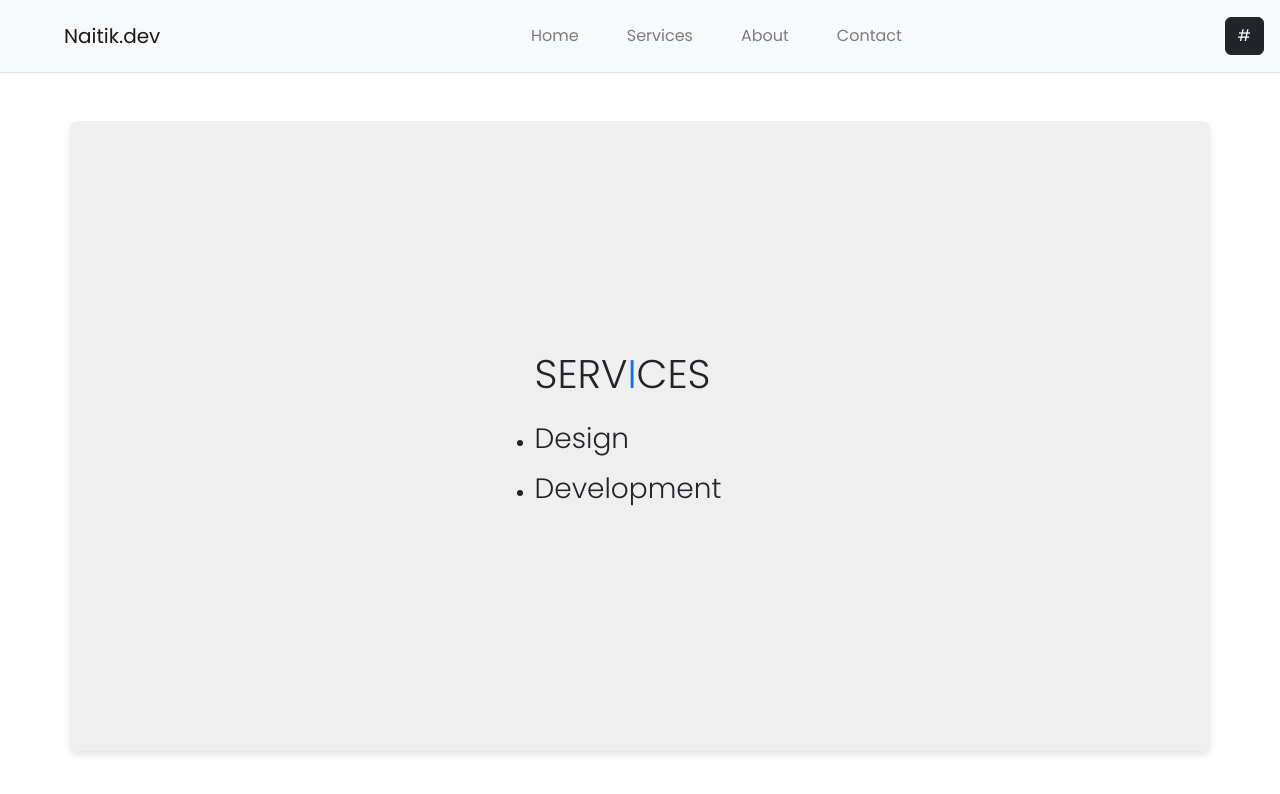
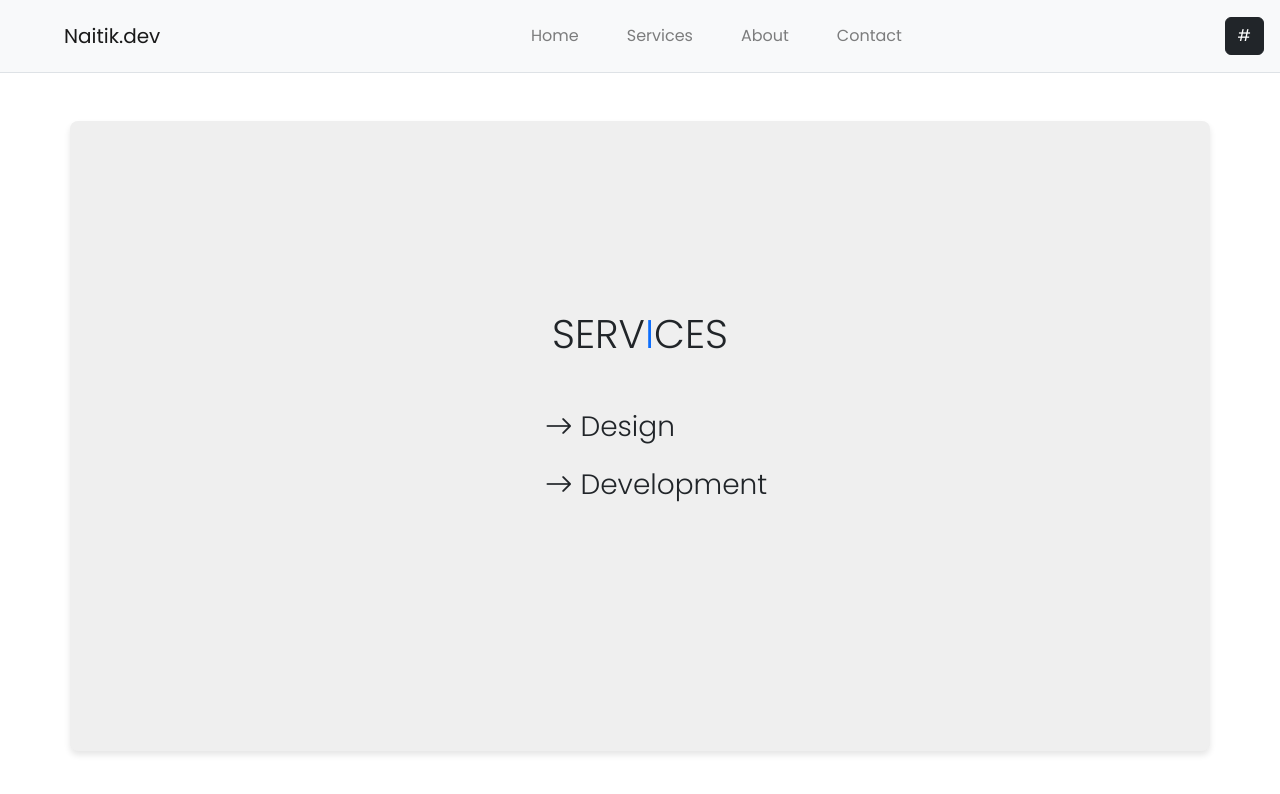
Before and after one commit to nikk-creador/React-app, a React (Create React App) app: page /services in a window 1280 px wide. Shown: the top 794 px of the page. Built offline with nearby package versions, Linux system fonts and the light colour scheme.

Commit message:
Dynamic routing , Design changes

```diff
--- a/public/index.html
+++ b/public/index.html
@@ -5,6 +5,12 @@
       rel="stylesheet"
       href="https://stackpath.bootstrapcdn.com/bootstrap/4.1.0/css/bootstrap.min.css"
       integrity="sha384-9gVQ4dYFwwWSjIDZnLEWnxCjeSWFphJiwGPXr1jddIhOegiu1FwO5qRGvFXOdJZ4"
+      crossorigin="anonymous"
+    />
+    <link
+      rel="stylesheet"
+      href="https://cdn.jsdelivr.net/npm/bootstrap-icons@1.10.2/font/bootstrap-icons.css"
+      integrity="sha384-b6lVK+yci+bfDmaY1u0zE8YYJt0TZxLEAFyYSLHId4xoVvsrQu3INevFKo+Xir8e"
       crossorigin="anonymous"
     />
     <meta charset="utf-8" />
--- a/src/App.css
+++ b/src/App.css
@@ -2,7 +2,7 @@
 * {
   font-family: "Poppins", sans-serif;
 }
-body{
+body {
   overflow: hidden;
 }
 .container {
@@ -25,12 +25,12 @@ body{
 }
 
 .contact-info a {
-  color: rgb(86, 86, 86);
+  color: #000;
   text-decoration: none;
 }
 
 .contact-info a:hover {
-  text-decoration: underline;
+  color: #000000c6;
 }
 
 .service-list ul {
@@ -55,6 +55,31 @@ body{
 .service-card p {
   color: #555;
 }
-.custom-li{
+.custom-li {
   list-style: disc;
 }
+/*
+--------------------------------- */
+
+.custom-letter-spacing {
+  letter-spacing: 0.5rem;
+}
+
+.custom-line-height {
+  line-height: 1.8rem;
+}
+
+.text-insta {
+  color: #000;
+}
+
+.social-hover {
+  transition: 0.5s;
+}
+
+.social-hover:hover {
+  transform: translateY(-10px);
+}
+li {
+  list-style-type: none;
+}
--- a/src/App.js
+++ b/src/App.js
@@ -1,14 +1,15 @@
 import React from "react";
-import { BrowserRouter as Router, Switch, Route, Link } from "react-router-dom";
+import { BrowserRouter as Router, Routes, Route, Link } from "react-router-dom";
 import Home from "./pages/Home";
+import Services from "./pages/Services";
+import ServiceName from "./components/ServiceName";
+import ServiceDisplay from "./components/ServiceDisplay";
 import About from "./pages/About";
-import Services from "./pages/Services";
 import Contact from "./pages/Contact";
 import NotFound from "./pages/NotFound";
 import "bootstrap/dist/css/bootstrap.min.css";
+import { Fragment } from "react";
 import "./App.css";
-
-import { Fragment } from "react";
 export default function App() {
   let liCollection = [
     {
@@ -71,13 +72,16 @@ export default function App() {
             #
           </button>
         </nav>
-        <Switch>
-          <Route exact path="/" component={Home} />
-          <Route path="/services" component={Services} />
-          <Route exact path="/about" component={About} />
-          <Route exact path="/contact" component={Contact} />
-          <Route exact component={NotFound} />
-        </Switch>
+        <Routes>
+          <Route path="/" element={<Home />} />
+          <Route path="contact" element={<Contact />} />
+          <Route path="/services" element={<Services />}>
+            <Route index element={<ServiceName />} />
+            <Route path=":slug" element={<ServiceDisplay />} />
+          </Route>
+          <Route path="/about" element={<About />} />
+          <Route path="*" element={<NotFound />} />
+        </Routes>
       </div>
     </Router>
   );
--- /dev/null
+++ b/src/components/Heading.jsx
@@ -0,0 +1,13 @@
+import React from "react";
+
+const Heading = (props) => {
+  return (
+    <h1 className="mb-4 fw-light fs-1 text-uppercase">
+      {props.heading}
+      <span className="text-primary">{props.subhead}</span>
+      {props.subheading}
+    </h1>
+  );
+};
+
+export default Heading;
--- /dev/null
+++ b/src/components/ServiceDisplay.js
@@ -0,0 +1,40 @@
+import React from "react";
+import NotFound from "../pages/NotFound";
+import { useParams } from "react-router-dom";
+const ServiceDisplay = () => {
+  const serviceList = {
+    design: {
+      title: "Design",
+      description:
+        "Elevate your online game with our web design service. We'll take your website from meh to magnificent in no time!",
+    },
+    development: {
+      title: "Development",
+      description:
+        "From web and mobile app development to custom software, we bring your vision to life. Trusted technology partners for success.",
+    },
+  };
+  const { slug } = useParams();
+  const service = serviceList[slug];
+  if (!service) {
+    return <NotFound />;
+  }
+  const { title, description } = service;
+
+  return (
+    <div className="card custom-services-effect custom-container w-75 mt-4">
+      <div className="card-body p-4 ">
+        <div className="mb-2">
+          {" "}
+          <i className="bi bi-code-slash fs-3"></i>
+        </div>
+        <div className=" mb-3">
+          <h4 className="text-dark text-uppercase">{title}</h4>
+        </div>
+        <p className="card-text text-dark lead fs-5">{description}</p>
+      </div>
+    </div>
+  );
+};
+
+export default ServiceDisplay;
--- /dev/null
+++ b/src/components/ServiceName.js
@@ -0,0 +1,37 @@
+import React from "react";
+import { Link } from "react-router-dom";
+const ServiceName = () => {
+  const serviceList = {
+    design: {
+      title: "Design",
+      description:
+        "Elevate your online game with our web design service. We'll take your website from meh to magnificent in no time!",
+    },
+    development: {
+      title: "Development",
+      description:
+        "From web and mobile app development to custom software, we bring your vision to life. Trusted technology partners for success.",
+    },
+  };
+
+  return (
+    <div className="m-4">
+      <ul>
+        {Object.entries(serviceList).map(([slug, { title }]) => (
+          <li key={slug}>
+            <Link className="nav-link" to={`/services/${slug}`}>
+              <div className="d-flex">
+                <p className="lead fs-3">
+                  {" "}
+                  <i class="bi bi-arrow-right"></i> {title}
+                </p>
+              </div>
+            </Link>
+          </li>
+        ))}
+      </ul>
+    </div>
+  );
+};
+
+export default ServiceName;
--- a/src/pages/Contact.js
+++ b/src/pages/Contact.js
@@ -1,16 +1,18 @@
 import React from "react";
 import { Container } from "react-bootstrap";
 import "../App.css";
+import Heading from "../components/Heading";
 
 const Contact = () => {
   return (
     <Container className="my-5 text-center  custom-container">
-      <h1 className="lead fs-1 text-uppercase mb-5">
-        Contact <span className="text-primary">Us</span>
-      </h1>
+      <Heading heading="contact " subhead="me" />
+      <div className="m-4">
         <div className="contact-info mt-1 d-flex align-items-start flex-column">
-        <p className="fs-3  lead mb-3">For any inquiries, please contact us at:</p>
-        <h6>
+          <p className="fs-3  lead mb-3">
+            For any inquiries, please contact us at:
+          </p>
+          <h6 className="mb-3">
             <span className="fw-bold">Phone : </span>{" "}
             <a href="tel:+1234567890">+91 95456 96969</a>
           </h6>
@@ -21,6 +23,29 @@ const Contact = () => {
             </a>
           </h6>
         </div>
+        <div className="icon custom-letter-spacing custom-line-height lead pt-5 d-flex align-items-center justify-content-center">
+          <div className="social-hover pe-3 fs-3">
+            <a href="https://www.instagram.com/naitik_bhavsar17/?igshid=ZDdkNTZiNTM%3D">
+              <i className="bi bi-instagram text-dark "></i>
+            </a>
+          </div>
+          <div className="social-hover pe-3 fs-3">
+            <a href="https://github.com/nikk-creador">
+              <i className="bi bi-github text-dark"></i>
+            </a>
+          </div>
+          <div className="social-hover pe-3 fs-3">
+            <a href="https://www.instagram.com/">
+              <i className="bi bi-facebook text-dark "></i>
+            </a>
+          </div>
+          <div className="social-hover pe-3 fs-3">
+            <a href="https://www.linkedin.com/in/naitik-bhavsar-b385051b0/">
+              <i className="bi bi-linkedin text-dark"></i>
+            </a>
+          </div>
+        </div>
+      </div>
     </Container>
   );
 };
--- a/src/pages/NotFound.js
+++ b/src/pages/NotFound.js
@@ -1,28 +1,12 @@
 import React from "react";
-import { useHistory, useLocation } from "react-router-dom";
+
 const NotFound = () => {
-  const location = useLocation();
-  const history = useHistory();
-  console.log(history);
-  console.log(location);
   return (
-    <div className="container my-5  bg-light">
-      <div className="container p-5">
-        <h1> :( </h1>
-        <br />
-        <h2>
-          A 404 error occured, Page not found, check the Path{" "}
-          <span className="text-danger"> {location.pathname}</span> and try
-          again.
-        </h2>
-        <br />
-        <button
-          onClick={() => history.push("/")}
-          className="btn fs-4 px-4 py-2 btn-danger"
-        >
-          Home
-        </button>
-      </div>
+    <div className="custom-container my-5 p-5 bg-light">
+      <h1> :( </h1>
+      <br />
+      <h3>A 404 error occured, Page not found, check the URL and try again.</h3>
+      <br />
     </div>
   );
 };
--- a/src/pages/Services.js
+++ b/src/pages/Services.js
@@ -1,86 +1,14 @@
 import React from "react";
-import {
-  Link,
-  Switch,
-  Route,
-  useParams,
-  useRouteMatch,
-} from "react-router-dom";
-import { Container, Row, Col } from "react-bootstrap";
+import { Outlet } from "react-router-dom";
+import { Container } from "react-bootstrap";
 import "../App.css";
-import NotFound from "./NotFound";
+import Heading from "../components/Heading";
 const Services = () => {
-  const { url, path } = useRouteMatch();
-
   return (
-    <Container className="my-5 mb-5 custom-container">
-      <Row>
-        <Col md={12}>
-          <div className="service-list ">
-            <h1 className="mb-4 fw-light fs-1 text-uppercase">
-              Serv<span className="text-primary">i</span>ces
-            </h1>
-            <ul>
-              <li className="mb-3 custom-li">
-                <Link className="text-dark" to={`${url}/design`}>
-                  <h3 className="fw-light"> Design </h3>
-                </Link>
-              </li>
-              <li className="custom-li">
-                <Link className="text-dark" to={`${url}/development`}>
-                  <h3 className="fw-light"> Development </h3>
-                </Link>
-              </li>
-            </ul>
-          </div>
-        </Col>
-        <Col md={12}>
-          <div className="service-details">
-            <Switch>
-              <Route path={`${path}/:serviceId`}>
-                <ServiceName />
-              </Route>
-            </Switch>
-          </div>
-        </Col>
-      </Row>
+    <Container className="my-5 text-center custom-container">
+      <Heading heading="serv" subhead="i" subheading="ces" />
+      <Outlet />
     </Container>
   );
 };
-
-const ServiceName = () => {
-  let { serviceId } = useParams();
-  let serviceText;
-  if (serviceId === "design") {
-    serviceText =
-      "Elevate your online game with our web design service. We'll take your website from meh to magnificent in no time!";
-  } else if (serviceId === "development") {
-    serviceText =
-      " From web and mobile app development to custom software, we bring your vision to life. Trusted technology partners for success.";
-  } else {
-    return <NotFound />;
-  }
-  return (
-    <>
-    <div className="col-lg  mb-4">
-    <div className="card custom-services-effect" style={{ width: "auto" }}>
-      <div className="card-body">
-        <div className="icon mb-2">
-    <img src="https://portfolio-naitikbhavsar.netlify.app/img/icons8-html-5-48.png" alt="logo" />
-      </div>
-        <div className=" mb-2">
-          <h2 className="text-dark text-uppercase">{serviceId}</h2>
-        </div>
-        <p className="card-text text-dark">
-    {serviceText}
-        </p>
-      </div>
-    </div>
-  </div>
-
-    </>
-  );
-};
-
 export default Services;
-// else block should render the notfound component
```
Also changed, not shown: package.json (+5 -2 lines), src/pages/About.js (+24 -19 lines), 1 other file (tests, documents, lock files or other folders). Lines whose indentation alone changed are shown as unchanged.
